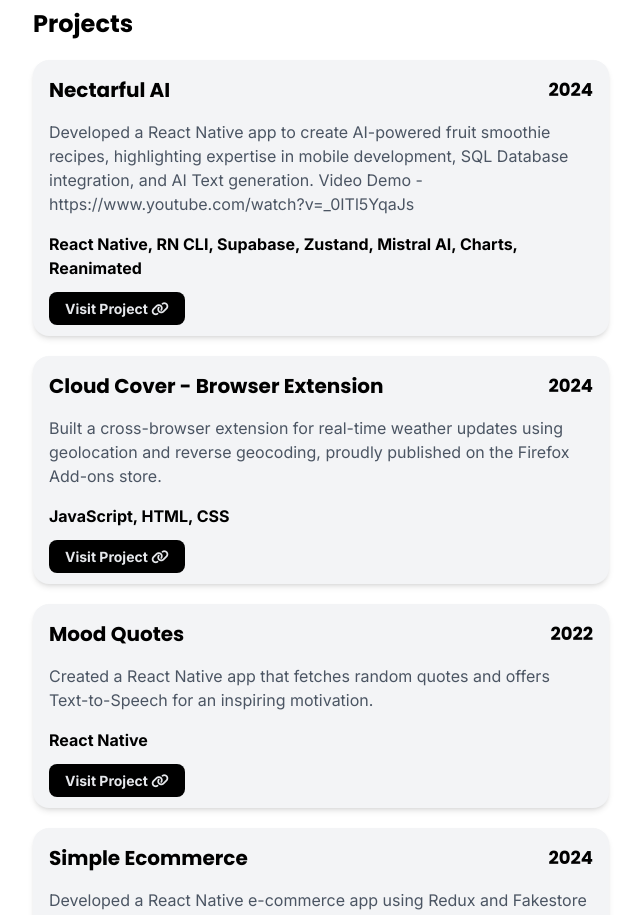
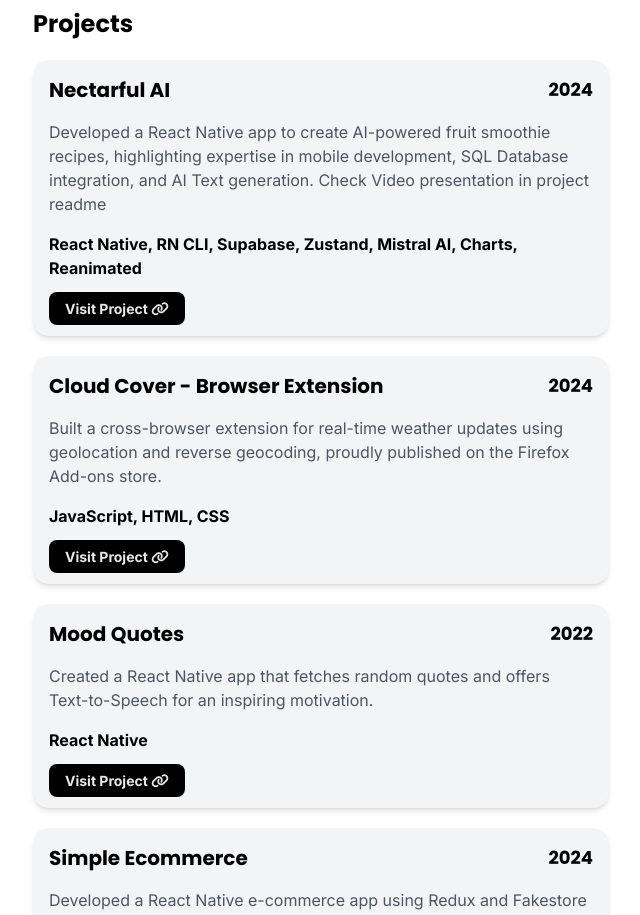
Before and after one commit to sd535682/sd535682.github.io, a React (Vite) app: page / in a window 1280 px wide. Shown: the part 900-1815 px from the top of the page, without its empty margins (319-959 px from the left). Built offline with nearby package versions, Linux system fonts and the light colour scheme.

Commit message:
Update projects.jsx

```diff
--- a/src/components/projects.jsx
+++ b/src/components/projects.jsx
@@ -11,7 +11,7 @@
         url="https://github.com/sd535682/Nectarful-Ai"
         title="Nectarful AI"
         year="2024"
-        desc="Developed a React Native app to create AI-powered fruit smoothie recipes, highlighting expertise in mobile development, SQL Database integration, and AI Text generation. Video Demo - https://www.youtube.com/watch?v=_0ITl5YqaJs"
+        desc="Developed a React Native app to create AI-powered fruit smoothie recipes, highlighting expertise in mobile development, SQL Database integration, and AI Text generation. Check Video presentation in project readme"
         imageurl=""
         stack="React Native, RN CLI, Supabase, Zustand, Mistral AI, Charts, Reanimated"
       />
```
